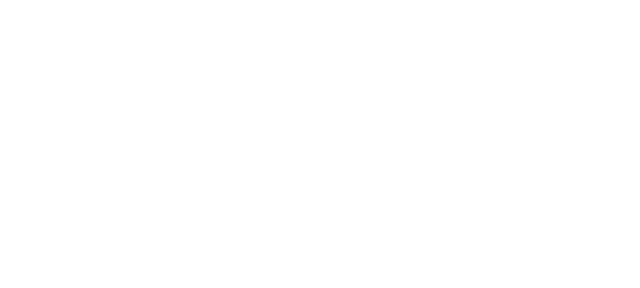
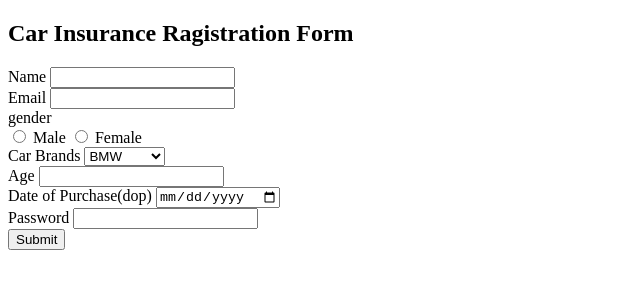
Before and after one commit to acciojob/car-insurance-form-Aashish257, a website: page main.html in a window 1280 px wide. Shown: the whole page, without its empty margins (0-640 px from the left). Drawn offline with Linux system fonts and the light colour scheme.

Commit message:
created a submission

```diff
--- a/main.html
+++ b/main.html
@@ -8,6 +8,46 @@
 
 <body>
 	<!-- the entire body must be written by student -->
+	<h2>Car Insurance Ragistration Form</h2>
+	<form method="post">
+		<div class="items">
+			<label for="name">Name</label>
+			<input type="text" id="name" required>
+		</div>
+		<div class="items">
+			<label for="email">Email</label>
+			<input type="email" id="email" required>
+		</div>
+		<div class="items">
+			<label for="name">gender</label>
+			<div>
+				<input type="radio" id="gender_m" name="gender" required> Male
+				<input type="radio" id="gender_f" name="gender" required> Female
+			</div>
+		</div>
+		<div class="items">
+			<label for="cars">Car Brands</label>
+			<select id="cars">
+				<option>BMW</option>
+				<option>Audi</option>
+				<option>Mercedez</option>
+			</select>
+		</div>
+
+		<div class="items">
+			<label for="age">Age</label>
+			<input type="number" id="carage" required>
+		</div>
+		<div class="items">
+			<label for="dop">Date of Purchase(dop)</label>
+			<input type="date" id="dop" required>
+		</div>
+		<div class="items">
+			<label for="password">Password </label>
+			<input type="password" id="password" required>
+		</div>
+		<button type="submit">Submit</button>
+	</form>
     <script type="text/javascript" src="./script.js">
 </script>
 
```
Also changed, not shown: styles.css (line endings or trailing spaces).
